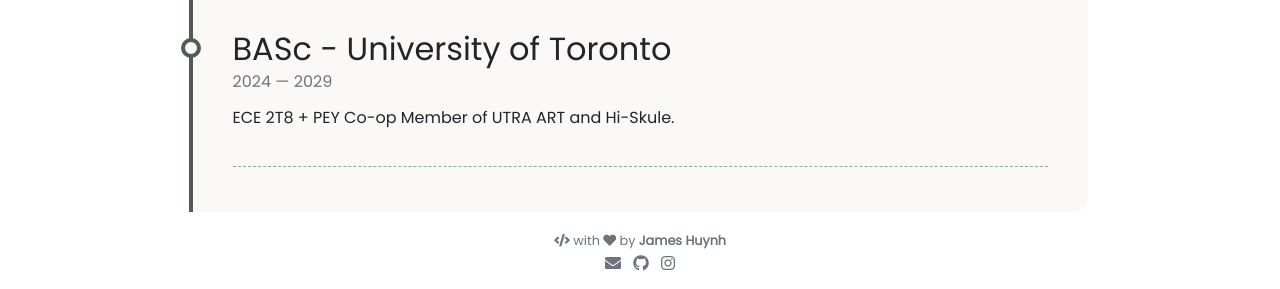
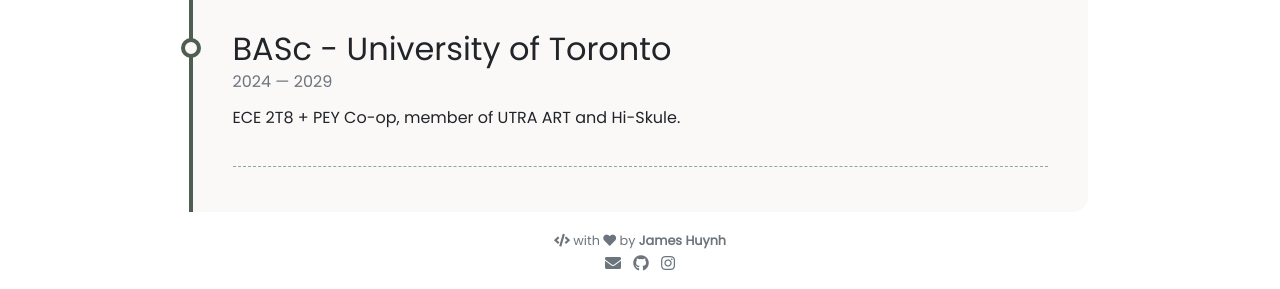
Before and after one commit to Maplefin444/maplefin444.github.io, a Jekyll site: the page built from pages/about.md, in a window 1280 px wide. Shown: the part 1044-1333 px from the top of the page. Built offline with Jekyll 4.4.1, drawn with Linux system fonts in a browser that asks for light colours; nearby versions of some CDN libraries; emoji names are drawn with the system emoji font.

```diff
--- a/_data/timeline.yml
+++ b/_data/timeline.yml
@@ -8,5 +8,4 @@
 - title: BASc - University of Toronto
   from: 2024
   to: 2029
-  description: ECE 2T8 + PEY Co-op
-              Member of UTRA ART and Hi-Skule.
+  description: ECE 2T8 + PEY Co-op, member of UTRA ART and Hi-Skule.
```
